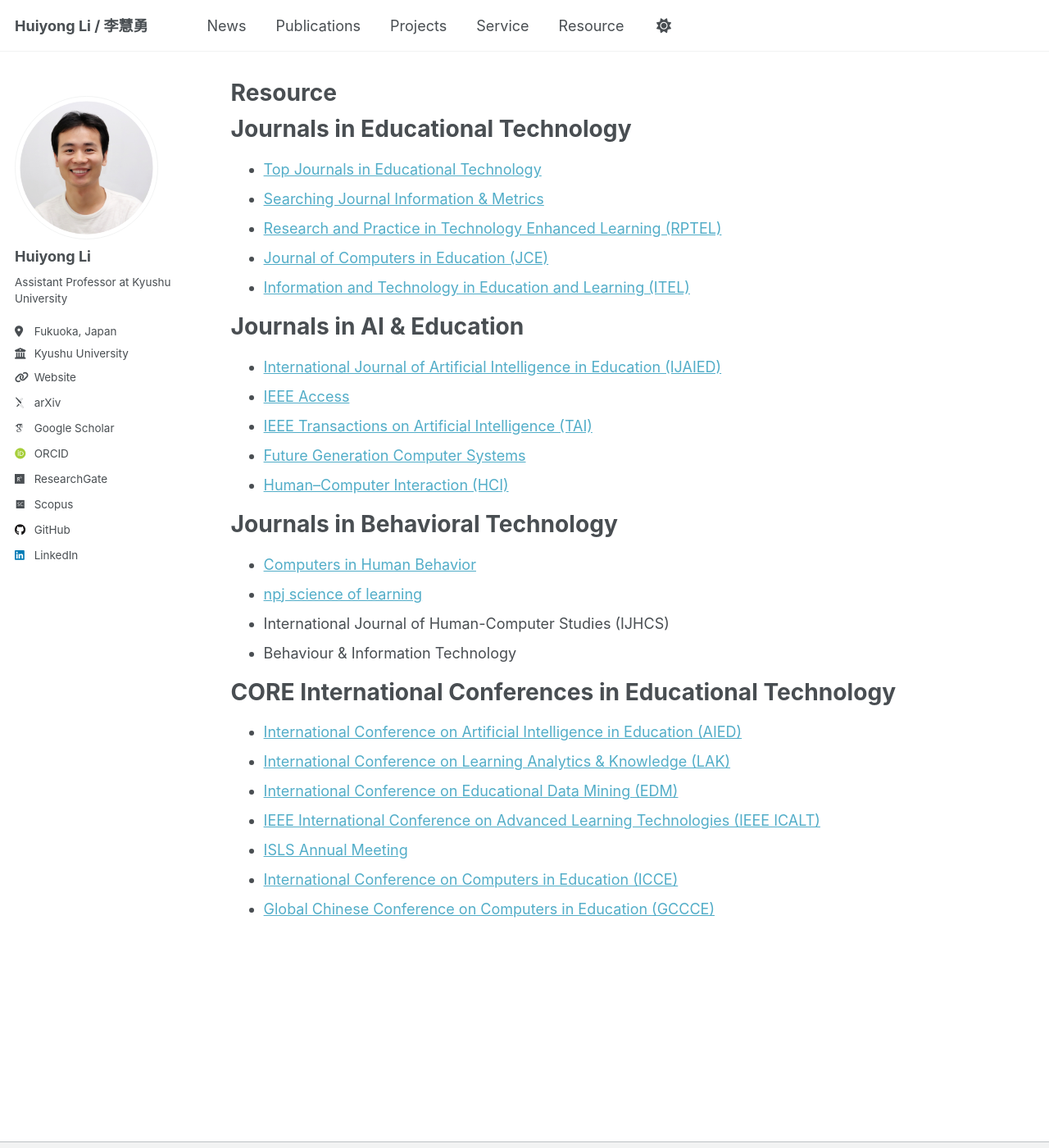
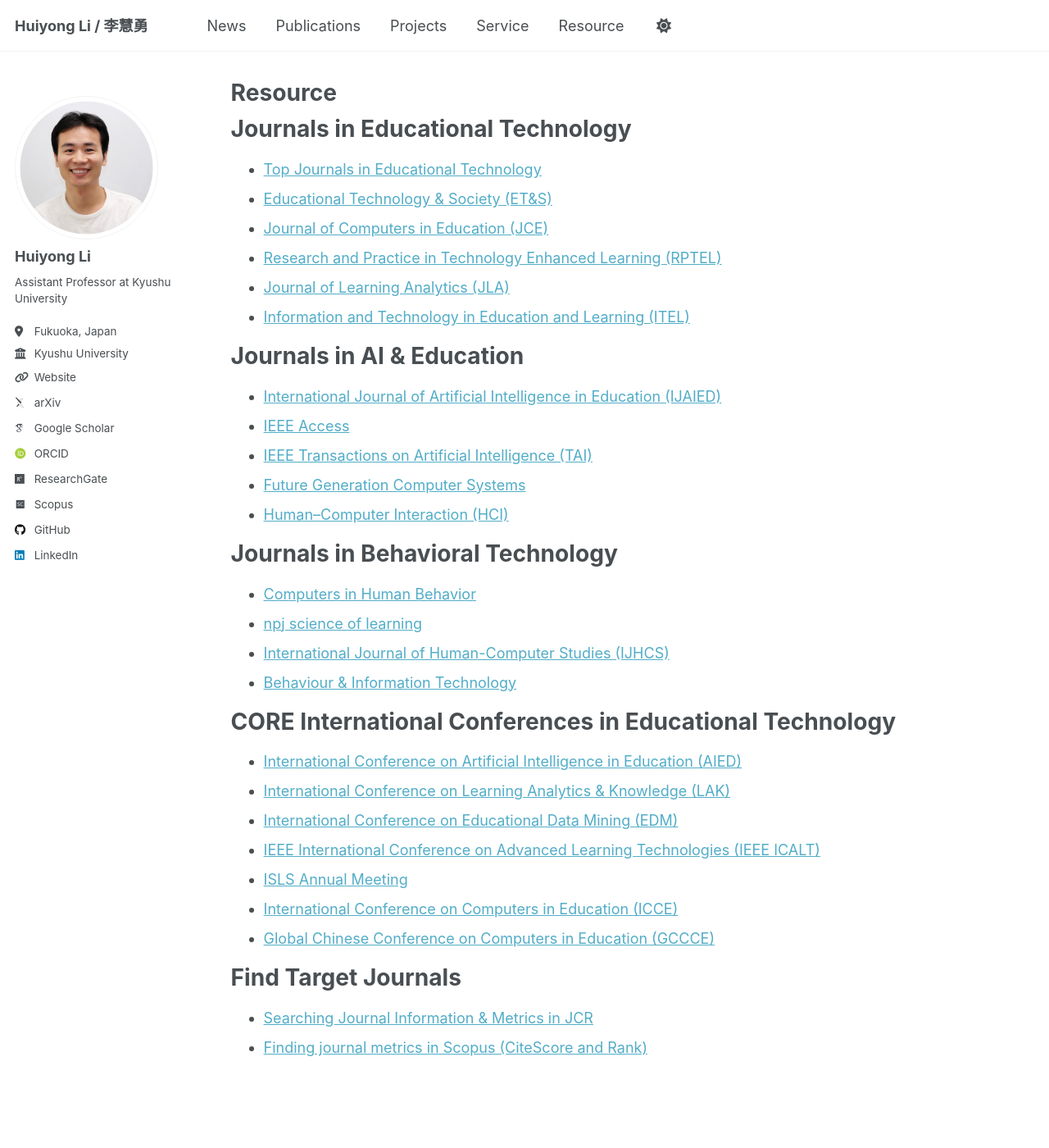
Before and after one commit to li-huiyong/li-huiyong.github.io, a Jekyll site: the page built from _pages/resource.md, in a window 1280 px wide and 1400 px high. Shown: the whole window at 82% size. Built offline with Jekyll 4.4.1, drawn with Linux system fonts in a browser that asks for light colours; some web fonts are replaced.

Commit message:
add new ET journals and searching guide

```diff
--- a/_pages/resource.md
+++ b/_pages/resource.md
@@ -11,9 +11,10 @@
 Journals in Educational Technology
 ======
 * [Top Journals in Educational Technology](https://scholar.google.com/citations?view_op=top_venues&hl=en&vq=soc_educationaltechnology){:target="_blank"}
-* [Searching Journal Information & Metrics](https://jcr.clarivate.com/jcr/)
+* [Educational Technology & Society (ET&S)](https://www.j-ets.net/){:target="_blank"}
+* [Journal of Computers in Education (JCE)](https://link.springer.com/journal/40692){:target="_blank"}
 * [Research and Practice in Technology Enhanced Learning (RPTEL)](https://rptel.apsce.net/index.php/RPTEL){:target="_blank"}
-* [Journal of Computers in Education (JCE)](https://link.springer.com/journal/40692){:target="_blank"}
+* [Journal of Learning Analytics (JLA)](https://learning-analytics.info/index.php/JLA){:target="_blank"}
 * [Information and Technology in Education and Learning (ITEL)](https://www.jstage.jst.go.jp/browse/itel/-char/en){:target="_blank"}
 
 Journals in AI & Education
@@ -24,20 +25,24 @@
 * [Future Generation Computer Systems](https://www.sciencedirect.com/journal/future-generation-computer-systems){:target="_blank"}
 * [Human–Computer Interaction (HCI)](https://www.tandfonline.com/journals/hhci20){:target="_blank"}
 
-
 Journals in Behavioral Technology
 ======
 * [Computers in Human Behavior](https://www.sciencedirect.com/journal/computers-in-human-behavior){:target="_blank"}
 * [npj science of learning](https://www.nature.com/npjscilearn/){:target="_blank"}
-* International Journal of Human-Computer Studies (IJHCS)
-* Behaviour & Information Technology
+* [International Journal of Human-Computer Studies (IJHCS)](https://www.sciencedirect.com/journal/international-journal-of-human-computer-studies){:target="_blank"}
+* [Behaviour & Information Technology](https://www.tandfonline.com/journals/tbit20){:target="_blank"}
 
 CORE International Conferences in Educational Technology
 ======
-* [International Conference on Artificial Intelligence in Education (AIED)](https://iaied.org/conferences)
-* [International Conference on Learning Analytics & Knowledge (LAK)](https://www.solaresearch.org/events/lak/)
-* [International Conference on Educational Data Mining (EDM)](https://educationaldatamining.org/conferences/)
-* [IEEE International Conference on Advanced Learning Technologies (IEEE ICALT)](https://tc.computer.org/tclt/)
-* [ISLS Annual Meeting](https://www.isls.org/annual-meeting/)
-* [International Conference on Computers in Education (ICCE)](https://www.apsce.net/conferences)
-* [Global Chinese Conference on Computers in Education (GCCCE)](https://www.gcsce.net/en/history_conference.php)
+* [International Conference on Artificial Intelligence in Education (AIED)](https://iaied.org/conferences){:target="_blank"}
+* [International Conference on Learning Analytics & Knowledge (LAK)](https://www.solaresearch.org/events/lak/){:target="_blank"}
+* [International Conference on Educational Data Mining (EDM)](https://educationaldatamining.org/conferences/){:target="_blank"}
+* [IEEE International Conference on Advanced Learning Technologies (IEEE ICALT)](https://tc.computer.org/tclt/){:target="_blank"}
+* [ISLS Annual Meeting](https://www.isls.org/annual-meeting/){:target="_blank"}
+* [International Conference on Computers in Education (ICCE)](https://www.apsce.net/conferences){:target="_blank"}
+* [Global Chinese Conference on Computers in Education (GCCCE)](https://www.gcsce.net/en/history_conference.php){:target="_blank"}
+
+Find Target Journals
+======
+* [Searching Journal Information & Metrics in JCR](https://jcr.clarivate.com/jcr/){:target="_blank"}
+* [Finding journal metrics in Scopus (CiteScore and Rank)](https://libguides.usu.edu/metrics){:target="_blank"}
```
